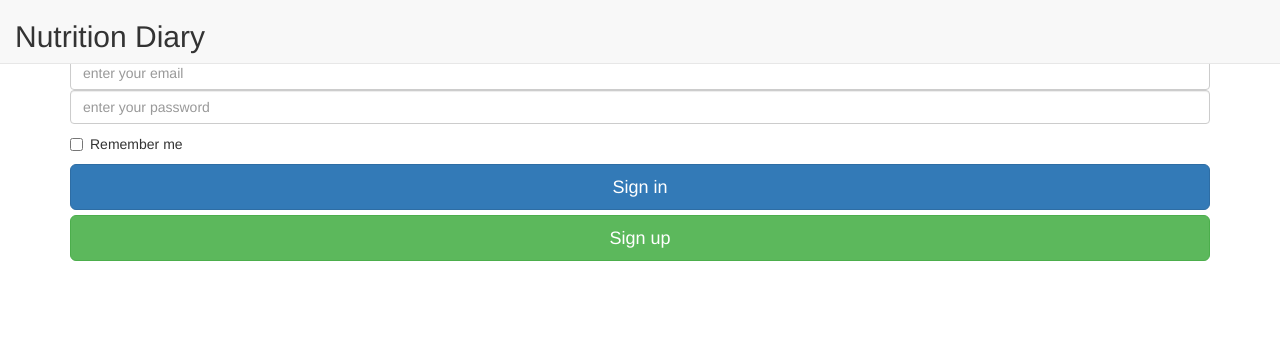
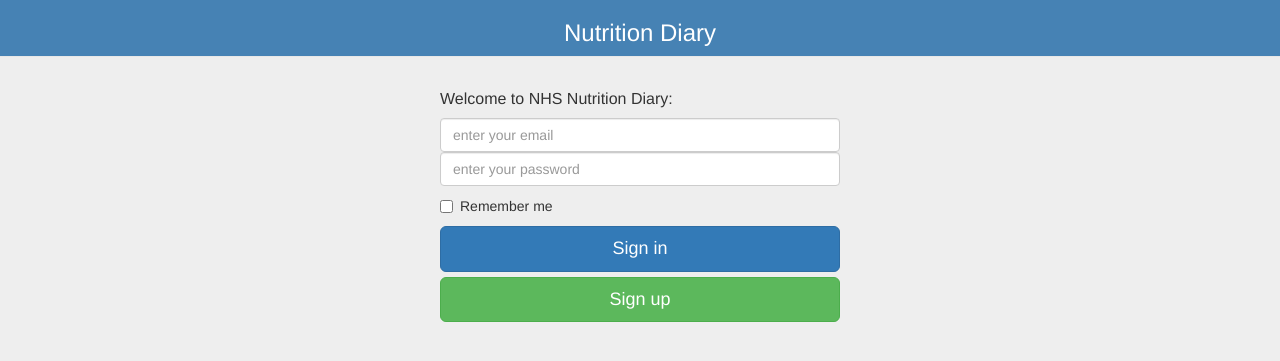
Before and after one commit to maodayezheng/nhs-nutrition-diary, a PHP site: page / in a window 1280 px wide. Shown: the top 361 px of the page. Run offline with PHP 8.4, Linux system fonts and the light colour scheme; some libraries are stand-ins or nearby versions.

Commit message:
index fixed

```diff
--- a/nhs-nutrition-diary/WebContent/css/standardPage.css
+++ b/nhs-nutrition-diary/WebContent/css/standardPage.css
@@ -53,6 +53,31 @@ body{
 .form-newFood > button{
 	margin-top: 10px;
 }
+.greeding{
+	font-size:16px;
+	}
+
+.form-signin,
+.form-signup
+{
+	align:center;
+	max-width:400px;
+
+	margin:50px auto;
+	}
+.form-signup > input,
+.form-signup > button{
+	margin-top:20px;
+
+	}
+
+
+@media (max-width:767px){
+	#remember-me{
+		visibility:hidden;
+		}
+
+	}
 
 @media (max-width:767px){
 	#remember-me{
--- a/nhs-nutrition-diary/WebContent/index.html
+++ b/nhs-nutrition-diary/WebContent/index.html
@@ -7,19 +7,14 @@
     <title>NHS Nutrion Diary</title>
 	<!--powered by Booststrap-->
     <!-- Bootstrap -->
-    <link href="css/bootstrap.min.css" rel="stylesheet">
-	<link href="css/signin.css" rel="stylesheet">
+    <link href="lib/bootstrap/bootstrap.min.css" rel="stylesheet">
+	<link href="css/standardPage.css" rel="stylesheet">
     <!-- HTML5 shim and Respond.js for IE8 support of HTML5 elements and media queries -->
     <!-- WARNING: Respond.js doesn't work if you view the page via file:// -->
     <!--[if lt IE 9]>
       <script src="https://oss.maxcdn.com/html5shiv/3.7.2/html5shiv.min.js"></script>
       <script src="https://oss.maxcdn.com/respond/1.4.2/respond.min.js"></script>
     <![endif]-->
-
-    <script src="http://ajax.googleapis.com/ajax/libs/jquery/1.11.1/jquery.min.js"></script>
-  <link rel="stylesheet" href="/resources/demos/style.css">
-  <script type="text/javascript" src="https://ajax.googleapis.com/ajax/libs/jqueryui/1.8.11/jquery-ui.min.js"></script>
-  <link rel="stylesheet" href="//ajax.googleapis.com/ajax/libs/jqueryui/1.11.2/themes/smoothness/jquery-ui.css"/>
 
   </head>
   <body>
```
